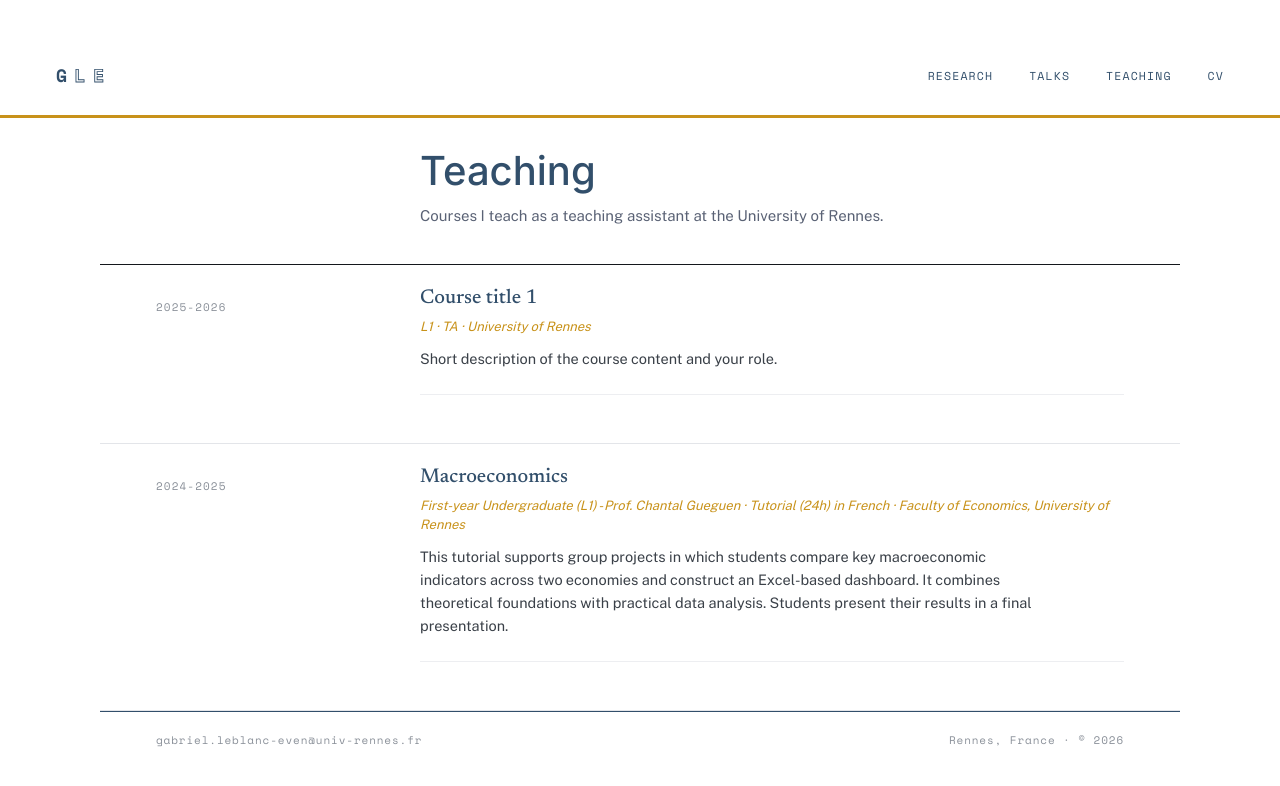
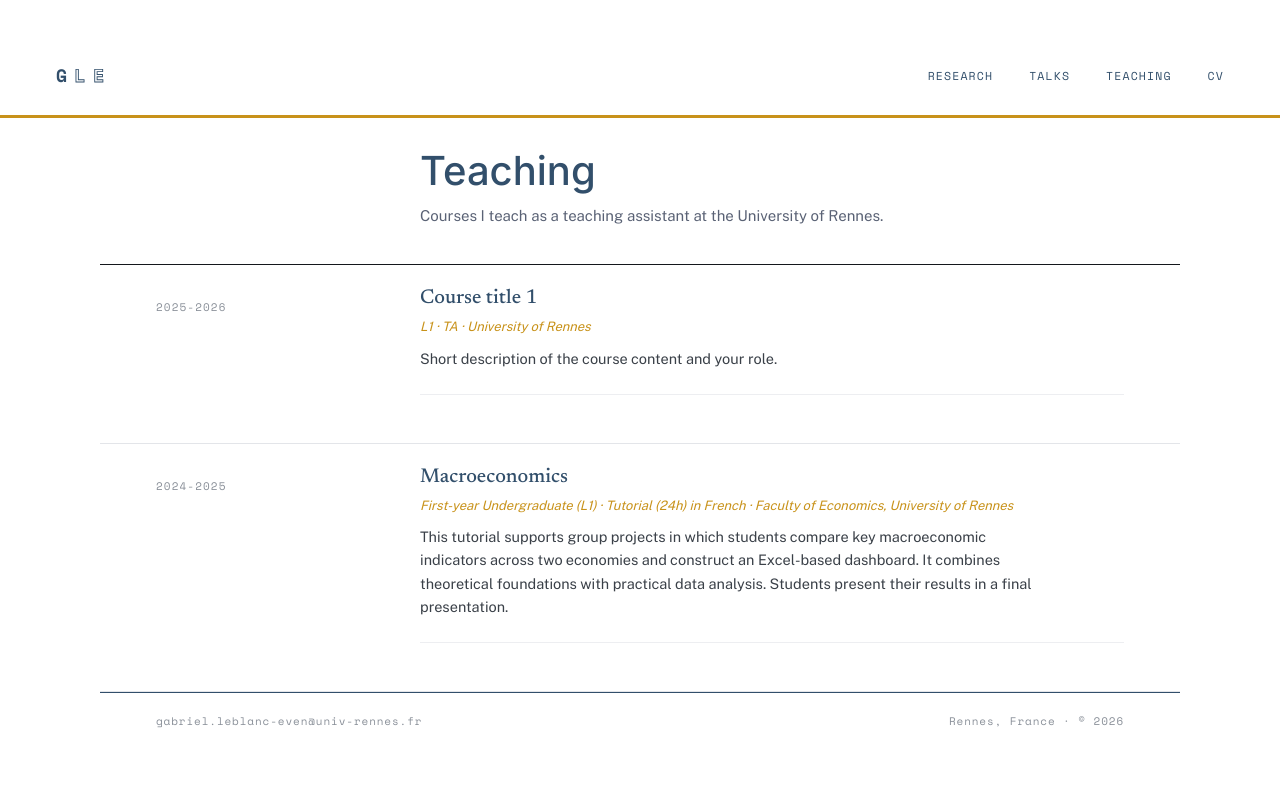
Before and after one commit to gabriel-leblanceven/gabriel-leblanceven.github.io, a Jekyll site: the page built from _pages/teaching.md, in a window 1280 px wide. Shown: the top 786 px of the page. Built offline with Jekyll 4.4.1, drawn with Linux system fonts in a browser that asks for light colours; a script bundle is joined from its source files by our own code; library files that are not in the unit come from our copies.

Commit message:
Update teaching.yml

```diff
--- a/_data/teaching.yml
+++ b/_data/teaching.yml
@@ -6,7 +6,7 @@
   description: "Short description of the course content and your role."
 
 - title: "Macroeconomics"
-  level: "First-year Undergraduate (L1) - Prof. Chantal Gueguen"
+  level: "First-year Undergraduate (L1)"
   role: "Tutorial (24h) in French"
   institution: "Faculty of Economics, University of Rennes"
   year: "2024-2025"
```
